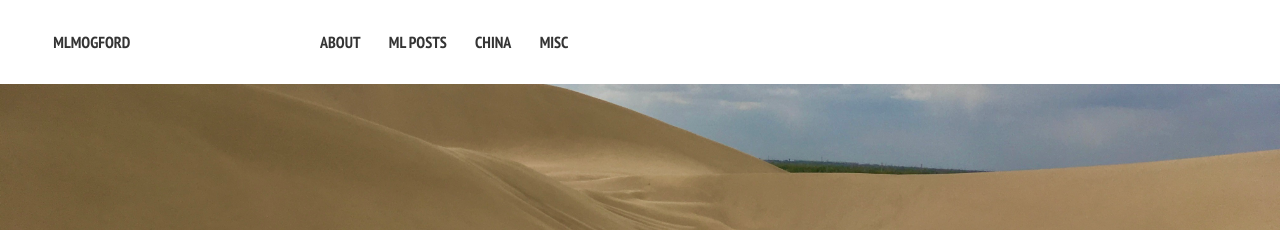
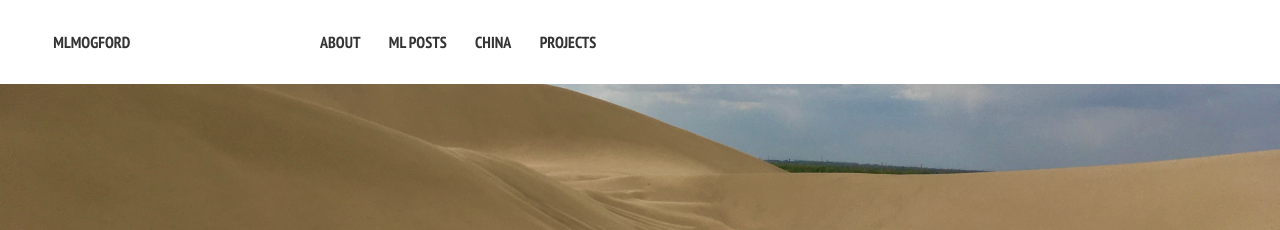
Before and after one commit to MLMogford/MLMogford.github.io, a Jekyll site: the page built from index.md, in a window 1280 px wide. Shown: the top 230 px of the page. Built offline with Jekyll 4.4.1, drawn with Linux system fonts in a browser that asks for light colours; nearby versions of some CDN libraries.

Commit message:
Update navigation.yml

```diff
--- a/_data/navigation.yml
+++ b/_data/navigation.yml
@@ -9,8 +9,8 @@
 - title: China
   url: /china/
 
-- title: Misc
-  url: /misc/
+- title: Projects
+  url: /projects/
 
 #- title: Stackoverflow
 #  url: http://stackoverflow.com/users/139637/custodio
```
